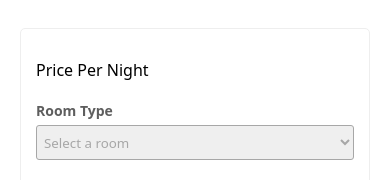
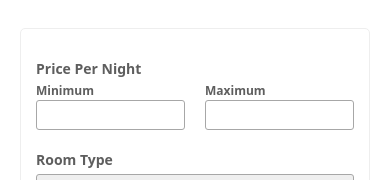
Before and after one commit to Nika1635/Hotel-project-angular, an Angular app: page /rooms in a window 390 px wide. Shown: the part 145-325 px from the top of the page. Built offline with nearby package versions, Linux system fonts and the light colour scheme; no server answers.

Commit message:
getrooms

```diff
--- a/src/app/api.service.ts
+++ b/src/app/api.service.ts
@@ -8,7 +8,11 @@ import { Carddetails } from './interfaces/carddetails';
 export class ApiService {
   constructor(private http: HttpClient) { }
 
-  getCardsById(id: number){
+  getRoomById(id: number){
     return this.http.get<Carddetails>(`https://hotelbooking.stepprojects.ge/api/Rooms/GetRoom/${id}`)
   }
+
+  getAllRooms(){
+    return this.http.get<Carddetails[]>(`https://hotelbooking.stepprojects.ge/api/Rooms/GetAll`)
+  }
 }
--- a/src/app/home/home.component.ts
+++ b/src/app/home/home.component.ts
@@ -1,4 +1,4 @@
-import { Component } from '@angular/core';
+import { Component, OnInit } from '@angular/core';
 import { ApiService } from '../api.service';
 import { Carddetails } from '../interfaces/carddetails';
 import { RouterModule } from '@angular/router';
@@ -9,8 +9,10 @@ import { RouterModule } from '@angular/router';
   templateUrl: './home.component.html',
   styleUrl: './home.component.css'
 })
-export class HomeComponent {
-  constructor(private api: ApiService){
+export class HomeComponent implements OnInit{
+  constructor(private api: ApiService){}
+
+  ngOnInit(): void {
     this.cardId()
   }
 
@@ -18,7 +20,7 @@ export class HomeComponent {
 
   cardId(){
     for (let i = 1; i < 7; i++) {
-      this.api.getCardsById(i).subscribe((data) => {
+      this.api.getRoomById(i).subscribe((data) => {
         this.cards.push(data);
       });
     }
--- a/src/app/rooms/rooms.component.css
+++ b/src/app/rooms/rooms.component.css
@@ -56,6 +56,7 @@ form input{
     justify-content: center;
     width: 100%;
     gap: 20px;
+    margin-bottom: 50px
 }
 
 .room-card {
@@ -109,12 +110,12 @@ footer{
 .room-type{
     display: flex;
     flex-direction: column;
-    gap: 5px;
+    gap: 10px;
     max-width: 180px;
     width: 100%;
 }
 
-.room-type > label{
+#filter  label{
     font-size: 14px;
     font-weight: 600;
     color: #5E5E5E;
@@ -146,7 +147,7 @@ footer{
 .guest{
     display: flex;
     flex-direction: column;
-    gap: 5px;
+    gap: 10px;
     max-width: 40px;
     width: 100%;
 }
@@ -173,6 +174,32 @@ footer{
 }
 
 
+.range-child{
+    display: flex;
+    gap: 20px;
+}
+
+.range-child > div{
+    width: 50%;
+}
+
+.range{
+    display: flex;
+    flex-direction: column;
+}
+
+.range-child  input{
+    border: 1px solid #a7a7a7;
+    border-radius: 3px;
+    padding: 5px;
+    color: #a7a7a7;
+    width: 100%;
+    height: 30px;
+}
+
+.minmax{
+    font-size: 12px !important;
+}
 @media (max-width: 1000px) {
     .info-cards{
         flex-direction: column;
@@ -187,15 +214,10 @@ footer{
     .room-type{
         display: flex;
         flex-direction: column;
-        gap: 5px;
+        gap: 10px;
         max-width: 100px;
-        width: 100%;
-        height: 60px;
     }
 
-    #roomtypeselect{
-        height: 35px;
-    }
 }
 
 @media (max-width: 840px) {
@@ -212,10 +234,9 @@ footer{
     .room-type{
         display: flex;
         flex-direction: column;
-        gap: 5px;
+        gap: 10px;
         max-width: 80px;
         width: 100%;
-        height: 60px;
     }
 
 
--- a/src/app/rooms/rooms.component.html
+++ b/src/app/rooms/rooms.component.html
@@ -5,7 +5,17 @@
         </div>
         <form id="filter">
             <div class="range">
-                <p>Price Per Night</p>
+                <label>Price Per Night</label>
+                <div class="range-child">
+                    <div>
+                        <label for="min" class="minmax">Minimum</label>
+                        <input type="number" name="min">
+                    </div>
+                    <div>
+                        <label for="max" class="minmax">Maximum</label>
+                        <input type="number" name="checkOut">
+                    </div>
+                </div>
             </div>
             <div class="room-type">
                 <label for="roomTypeId">Room Type</label>
@@ -41,5 +51,15 @@
 
 
     <div class="room-cards">
+        @for (item of rooms; track $index) {
+            <div class="room-card">
+                <img [src]="item.images[0].source" alt="">
+                <div class="cover-info">
+                    <p>{{item.name}}</p>
+                    <p class="price">€{{item.pricePerNight}}</p>
+                </div>
+                <button>Book Now</button>
+            </div>
+        }
     </div>
 </div>
--- a/src/app/rooms/rooms.component.ts
+++ b/src/app/rooms/rooms.component.ts
@@ -1,5 +1,7 @@
-import { Component } from '@angular/core';
+import { Component, OnInit } from '@angular/core';
 import { FormsModule } from '@angular/forms';
+import { ApiService } from '../api.service';
+import { Carddetails } from '../interfaces/carddetails';
 
 @Component({
   selector: 'app-rooms',
@@ -7,5 +9,20 @@ import { FormsModule } from '@angular/forms';
   templateUrl: './rooms.component.html',
   styleUrl: './rooms.component.css'
 })
-export class RoomsComponent {
+export class RoomsComponent implements OnInit{
+  constructor(private api: ApiService){}
+
+  ngOnInit(): void {
+    this.getRooms()
+  }
+
+  rooms: Carddetails[] = []
+
+  getRooms(){
+    this.api.getAllRooms().subscribe((data) => {
+      this.rooms = data
+      console.log(data)
+    })
+  }
+
 }
```
